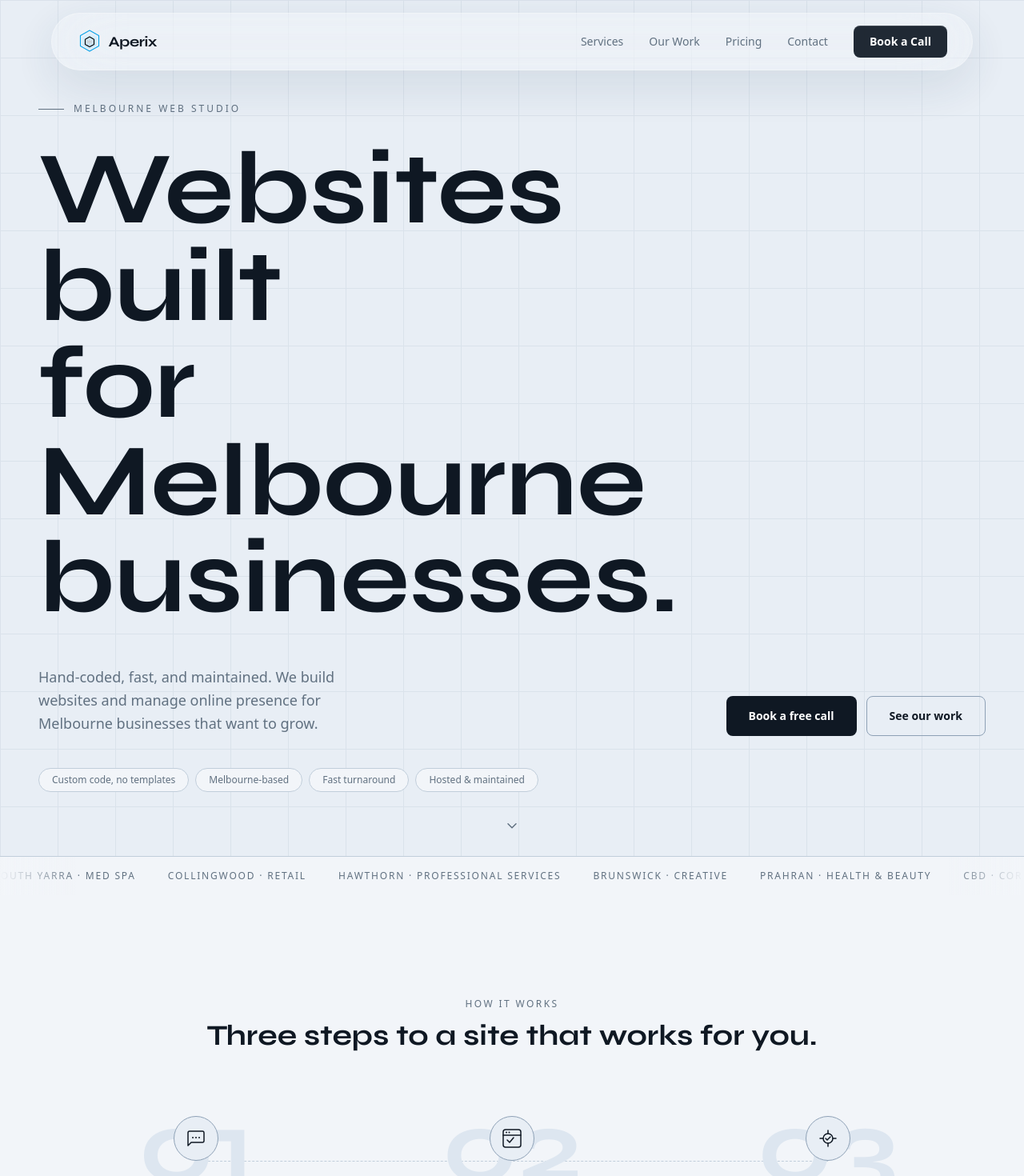
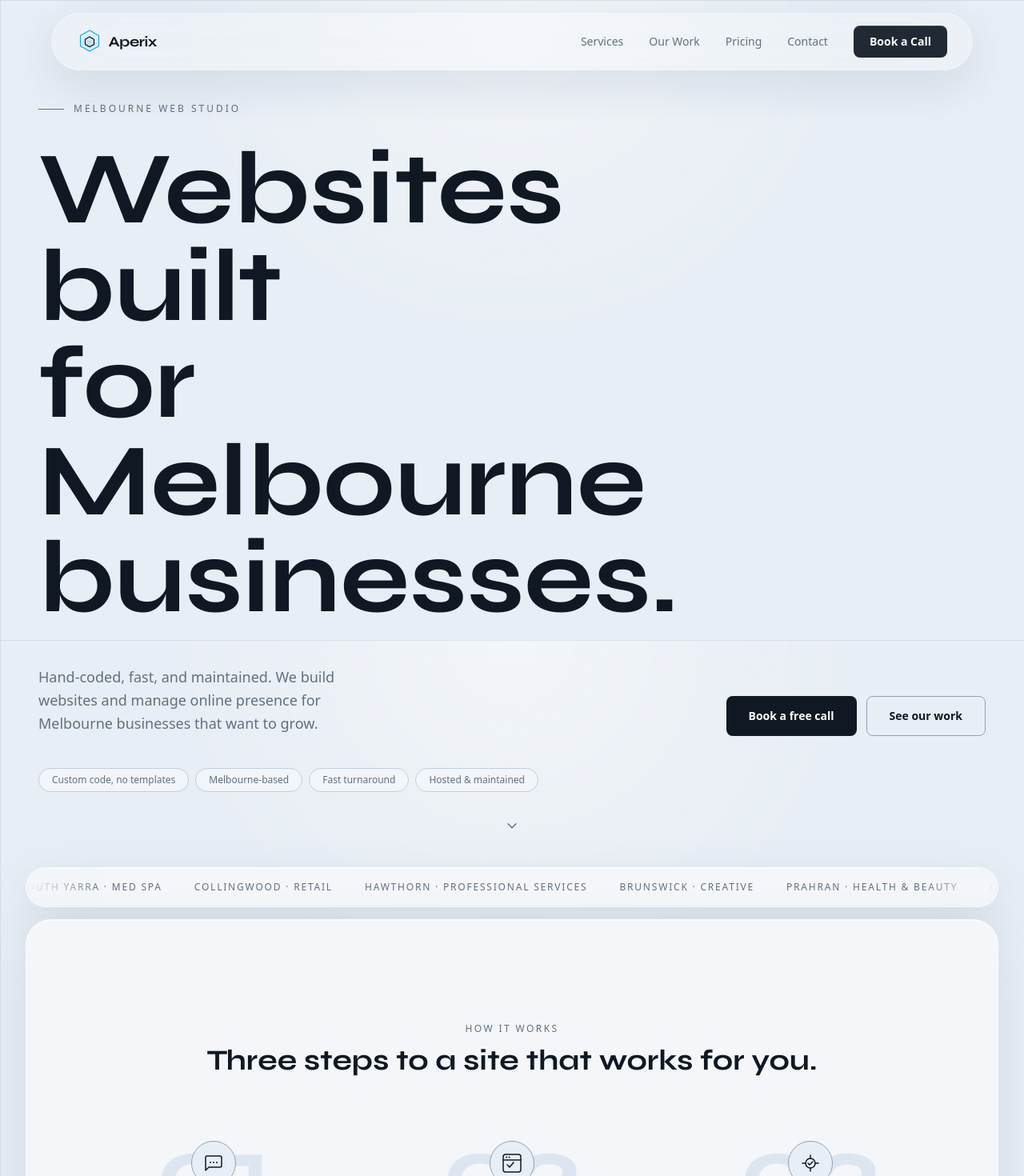
Before and after one commit to AperixStudio/Aperix-Website, a Next.js app: page / in a window 1280 px wide. Shown: the top 1470 px of the page at 80% size. Built offline with nearby package versions, Linux system fonts and the light colour scheme.

Commit message:
feat: enhance agency panel styles and update component backgrounds

```diff
--- a/app/globals.css
+++ b/app/globals.css
@@ -104,11 +104,58 @@
    ============================================================ */
 
 body {
-  background: var(--agency-bg);
+  background-color: var(--agency-bg);
+  background-image:
+    linear-gradient(rgba(142, 161, 182, 0.22) 1px, transparent 1px),
+    linear-gradient(90deg, rgba(142, 161, 182, 0.22) 1px, transparent 1px),
+    radial-gradient(circle at top, rgba(255, 255, 255, 0.45), transparent 42%);
+  background-size: 72px 72px, 72px 72px, 100% 100%;
+  background-attachment: fixed;
   color: var(--agency-text);
   font-family: var(--font-sans), system-ui, sans-serif;
   -webkit-font-smoothing: antialiased;
   -moz-osx-font-smoothing: grayscale;
+}
+
+.agency-panel-section {
+  position: relative;
+  margin: 0.9rem 1rem 0;
+  overflow: hidden;
+  border: 1px solid rgba(255, 255, 255, 0.7);
+  border-radius: 2rem;
+  background: color-mix(in oklab, var(--agency-surface) 86%, white 14%);
+  box-shadow:
+    0 20px 60px rgba(67, 92, 122, 0.14),
+    inset 0 1px 0 rgba(255, 255, 255, 0.7),
+    inset 0 -1px 0 rgba(142, 161, 182, 0.08);
+  backdrop-filter: blur(16px);
+}
+
+.agency-panel-dark {
+  position: relative;
+  margin: 0.9rem 1rem 0;
+  overflow: hidden;
+  border: 1px solid rgba(255, 255, 255, 0.1);
+  border-radius: 2rem;
+  background:
+    linear-gradient(180deg, rgba(29, 43, 58, 0.96), rgba(15, 24, 35, 0.96));
+  box-shadow:
+    0 22px 65px rgba(30, 45, 65, 0.28),
+    inset 0 1px 0 rgba(255, 255, 255, 0.08);
+}
+
+@media (min-width: 640px) {
+  .agency-panel-section,
+  .agency-panel-dark {
+    margin-inline: 1.5rem;
+  }
+}
+
+@media (min-width: 1024px) {
+  .agency-panel-section,
+  .agency-panel-dark {
+    margin-inline: 2rem;
+  }
 }
 
 /* Smooth scrolling for anchor links */
--- a/components/agency/DemoCustomizerSection.tsx
+++ b/components/agency/DemoCustomizerSection.tsx
@@ -52,7 +52,7 @@ export default function DemoCustomizerSection() {
   return (
     <section
       id="demo-brief"
-      className="bg-agency-surface px-6 py-20 lg:px-12 lg:py-32"
+      className="agency-panel-section px-6 py-20 lg:px-12 lg:py-32"
       aria-labelledby="demo-brief-heading"
     >
       <div className="mx-auto max-w-7xl">
--- a/components/agency/FAQSection.tsx
+++ b/components/agency/FAQSection.tsx
@@ -59,7 +59,7 @@ export default function FAQSection() {
 
   return (
     <section
-      className="bg-agency-surface px-6 py-20 lg:px-12 lg:py-32"
+      className="agency-panel-section px-6 py-20 lg:px-12 lg:py-32"
       aria-labelledby="faq-heading"
     >
       <div className="mx-auto max-w-3xl">
--- a/components/agency/FinalCTA.tsx
+++ b/components/agency/FinalCTA.tsx
@@ -32,7 +32,7 @@ export default function FinalCTA() {
 
   return (
     <section
-      className="bg-agency-ink px-6 py-20 lg:px-12 lg:py-32"
+      className="agency-panel-dark px-6 py-20 lg:px-12 lg:py-32"
       aria-labelledby="final-cta-heading"
     >
       <motion.div
--- a/components/agency/Hero.tsx
+++ b/components/agency/Hero.tsx
@@ -24,21 +24,9 @@ export default function Hero() {
 
   return (
     <section
-      className="relative flex min-h-screen flex-col justify-center overflow-hidden bg-agency-bg px-6 pt-32 pb-20 lg:px-12"
+      className="relative flex min-h-screen flex-col justify-center overflow-hidden bg-transparent px-6 pt-32 pb-20 lg:px-12"
       aria-label="Hero"
     >
-      {/* â”€â”€ Subtle grid rule â”€â”€â”€â”€â”€â”€â”€â”€â”€â”€â”€â”€â”€â”€â”€â”€â”€â”€â”€â”€â”€â”€â”€â”€â”€â”€â”€â”€â”€â”€â”€â”€â”€ */}
-      <div
-        aria-hidden="true"
-        className="pointer-events-none absolute inset-0"
-        style={{
-          backgroundImage:
-            "linear-gradient(var(--agency-border) 1px, transparent 1px), linear-gradient(90deg, var(--agency-border) 1px, transparent 1px)",
-          backgroundSize: "72px 72px",
-          opacity: 0.35,
-        }}
-      />
-
       <div className="relative z-10 mx-auto w-full max-w-7xl">
         {/* â”€â”€ Overline â”€â”€â”€â”€â”€â”€â”€â”€â”€â”€â”€â”€â”€â”€â”€â”€â”€â”€â”€â”€â”€â”€â”€â”€â”€â”€â”€â”€â”€â”€â”€â”€â”€â”€â”€â”€â”€â”€ */}
         <motion.p
--- a/components/agency/HowItWorks.tsx
+++ b/components/agency/HowItWorks.tsx
@@ -109,7 +109,7 @@ export default function HowItWorks() {
   return (
     <section
       id="how-it-works"
-      className="relative bg-agency-surface px-6 py-20 lg:px-12 lg:py-32"
+      className="agency-panel-section relative px-6 py-20 lg:px-12 lg:py-32"
       aria-labelledby="hiw-heading"
     >
       {/* Section header */}
--- a/components/agency/LiveSitesSection.tsx
+++ b/components/agency/LiveSitesSection.tsx
@@ -37,7 +37,7 @@ export default function LiveSitesSection() {
   return (
     <section
       id="live-sites"
-      className="bg-agency-bg px-6 py-20 lg:px-12 lg:py-32"
+      className="agency-panel-section px-6 py-20 lg:px-12 lg:py-32"
       aria-labelledby="live-sites-heading"
     >
       <div className="mx-auto max-w-7xl">
--- a/components/agency/SocialProofBar.tsx
+++ b/components/agency/SocialProofBar.tsx
@@ -24,7 +24,7 @@ export default function SocialProofBar() {
   return (
     <section
       aria-label="Areas we serve"
-      className="relative overflow-hidden border-t border-agency-border bg-agency-surface py-4"
+      className="agency-panel-section relative overflow-hidden py-4"
     >
       {/* Edge fades */}
       <div
--- a/components/agency/TechnicalEdge.tsx
+++ b/components/agency/TechnicalEdge.tsx
@@ -87,7 +87,7 @@ export default function TechnicalEdge() {
 
   return (
     <section
-      className="bg-agency-bg px-6 py-20 lg:px-12 lg:py-32"
+      className="agency-panel-section px-6 py-20 lg:px-12 lg:py-32"
       aria-labelledby="benefits-heading"
     >
       <div className="mx-auto max-w-7xl">
--- a/components/agency/TierShowcase.tsx
+++ b/components/agency/TierShowcase.tsx
@@ -32,7 +32,7 @@ export default function TierShowcase() {
   return (
     <section
       id="tiers"
-      className="bg-agency-bg px-6 py-20 lg:px-12 lg:py-32"
+      className="agency-panel-section px-6 py-20 lg:px-12 lg:py-32"
       aria-labelledby="tiers-heading"
     >
       {/* ── Section header ──────────────────────────────────── */}
```
